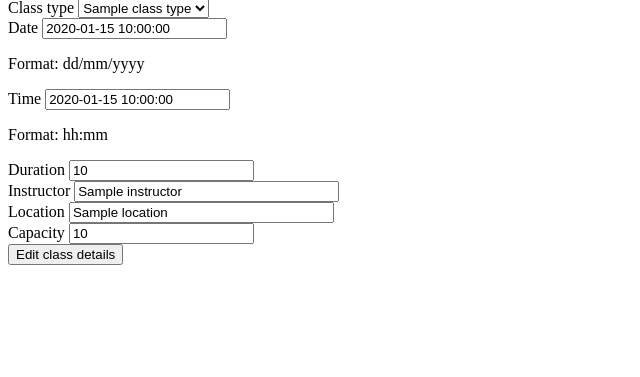
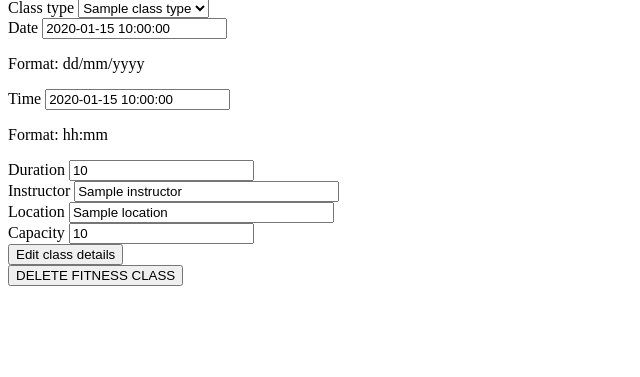
Before and after one commit to lauracdobie/gym_project, a Flask app: page /fitness-classes/1/edit in a window 1280 px wide. Shown: the part 68-445 px from the top of the page, without its empty margins (0-640 px from the left). Run offline with Flask 2, Linux system fonts and the light colour scheme; a database or web service that is not in the repository returns one stand-in record (values such as "Sample title"); some libraries are stand-ins or nearby versions.

Commit message:
Delete class works

```diff
--- a/controllers/fitness_class_controller.py
+++ b/controllers/fitness_class_controller.py
@@ -59,3 +59,8 @@ def update_fitness_class_details(id):
     updated_class = FitnessClass(class_type, date, time, duration, instructor, capacity, location, id)
     fitness_class_repository.edit(updated_class)
     return redirect('/fitness-classes')
+
+@fitness_classes_blueprint.route("/fitness-classes/<id>/delete", methods=['POST'])
+def delete_fitness_class(id):
+    fitness_class_repository.delete(id)
+    return redirect('/fitness-classes')
--- a/templates/fitness_classes/edit.html
+++ b/templates/fitness_classes/edit.html
@@ -48,6 +48,9 @@
 
             <button type="submit">Edit class details</button>
         </form>
+        <form action="/fitness-classes/{{fitness_class.id}}/delete" method="POST">
+            <button type="submit" class="delete">DELETE FITNESS CLASS</button>
+        </form>
     </article>
 </main>
 {% endblock %}
```
